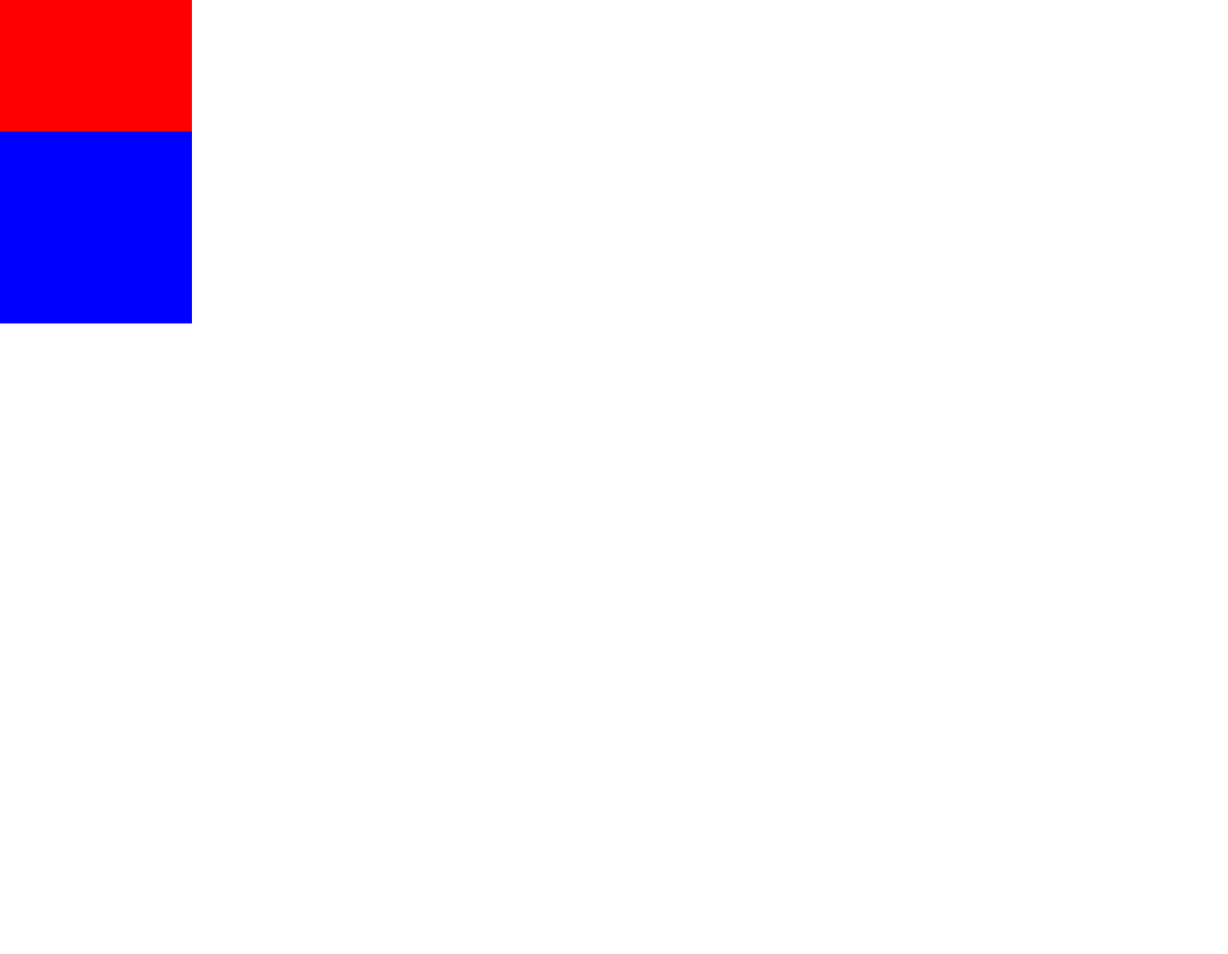
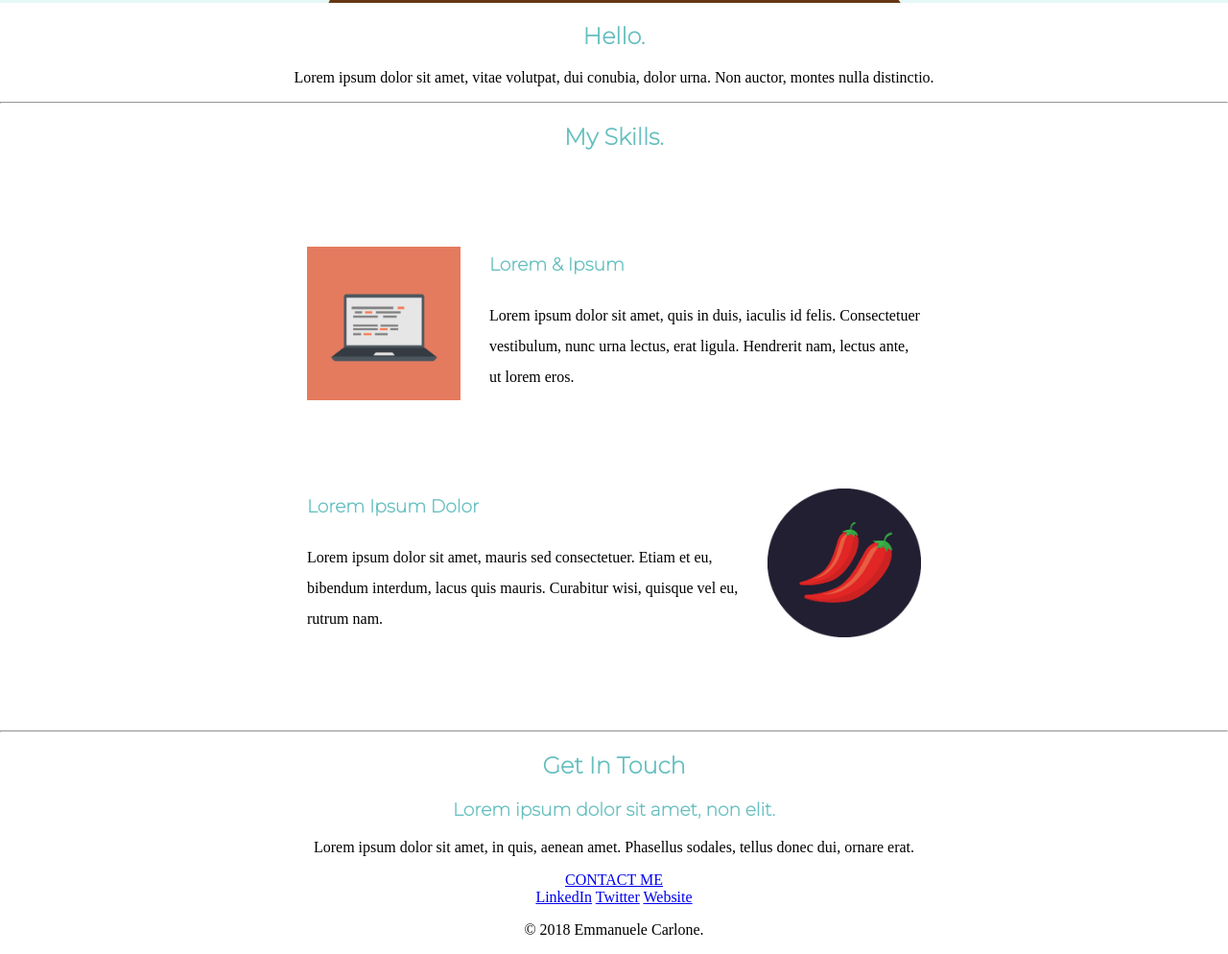
Before and after one commit to zatarra97/Web-Development-Course, a plain HTML site: page lessons/lesson_5/index.html in a window 1280 px wide. Shown: the part 636-1630 px from the top of the page at 96% size. Before the commit the page ends 973 px from the top, so only its background shows below. Drawn offline with Linux system fonts and the light colour scheme.

Commit message:
Update commit

```diff
--- a/lessons/lesson_5/css/library.css
+++ b/lessons/lesson_5/css/library.css
@@ -7,19 +7,35 @@
 body{
     margin:0px;
     text-align: center;
-    font-family: verdana, sans-serif;
+    font-family: 'Merriwether', serif;
 }
 
+h1{
+    margin-top: 0;
+    font-family: 'Sacramento', cursive;
+    font-size:50px;
+    color: #66BFBF;
+    line-height: 2;
+}
+
+h2{
+    font-family: 'Montserrat', sans-serif;
+    color: #66BFBF;
+    font-weight: bolder;
+}
+
+h3{
+    font-family: 'Montserrat', sans-serif;
+    color: #66BFBF;
+    font-weight: bolder;
+}
+
+p{
+}
 .middle-container{
-    width:200px;
-    height:200px;
-    background-color: red;
 }
 
 .bottom-container{
-    width:200px;
-    height:200px;
-    background-color: blue;
 }
 
 .top-cloud{
@@ -32,3 +48,22 @@ body{
     left:300px;
     bottom:300px;
 }
+
+.skill-row{
+    width:50%;
+    margin: 100px auto;
+    text-align:left;
+    line-height: 2;
+}
+
+.image-row1{
+    width:25%;
+    float:left;
+    margin-right:30px;
+}
+
+.image-row2{
+    width:25%;
+    float:right;
+    margin-left:30px;
+}
--- a/lessons/lesson_5/index.html
+++ b/lessons/lesson_5/index.html
@@ -5,24 +5,56 @@
 
         <link rel="stylesheet" href="css/library.css">
         <link rel="icon" href="favicon.ico">
+
+        <link rel="preconnect" href="https://fonts.gstatic.com">
+        <link href="https://fonts.googleapis.com/css2?family=Merriweather:wght@300&family=Montserrat:wght@200&family=Sacramento&display=swap" rel="stylesheet">
     </head>
 
     <body>
         <div class="top-container">
             <img class="top-cloud" src="./image/cloud.png" alt="cloud-img">
             <h1>I'm Emmanuele,</h1>
-            <p>a programmer.</p>
+            <h2>a programmer.</h2>
             <img class="bottom-cloud" src="./image/cloud.png" alt="cloud-img">
             <img src="./image/mountain.png" alt="mountain-img">
         </div>
 
         <div class="middle-container">
+            <div class="profile">
+              <img src="" alt="">
+              <h2>Hello.</h2>
+              <p>Lorem ipsum dolor sit amet, vitae volutpat, dui conubia, dolor urna. Non auctor, montes nulla distinctio.</p>
+            </div>
+            <hr>
+            <div class="skills">
+              <h2>My Skills.</h2>
+              <div class="skill-row">
+                <img class="image-row1" src="./computer.png" alt="">
+                <h3>Lorem & Ipsum</h3>
+                <p>Lorem ipsum dolor sit amet, quis in duis, iaculis id felis. Consectetuer vestibulum, nunc urna lectus, erat ligula. Hendrerit nam, lectus ante, ut lorem eros.</p>
+              </div>
+              <div class="skill-row">
+                <img class="image-row2" src="./chillies.png" alt="">
+                <h3>Lorem Ipsum Dolor</h3>
+                <p>Lorem ipsum dolor sit amet, mauris sed consectetuer. Etiam et eu, bibendum interdum, lacus quis mauris. Curabitur wisi, quisque vel eu, rutrum nam.</p>
+              </div>
+            </div>
+            <hr>
+            <div class="contact-me">
+              <h2>Get In Touch</h2>
+              <h3>Lorem ipsum dolor sit amet, non elit.</h3>
+              <p>Lorem ipsum dolor sit amet, in quis, aenean amet. Phasellus sodales, tellus donec dui, ornare erat.</p>
+              <a class="btn" href="mailto:name@email.com">CONTACT ME</a>
+            </div>
+          </div>
 
-        </div>
 
-        <div class="bottom-container">
-
-        </div>
+          <div class="bottom-container">
+            <a class="footer-link" href="https://www.linkedin.com/">LinkedIn</a>
+            <a class="footer-link" href="https://twitter.com/">Twitter</a>
+            <a class="footer-link" href="https://www.appbrewery.co/">Website</a>
+            <p>© 2018 Emmanuele Carlone.</p>
+          </div>
 
     </body>
 
```
